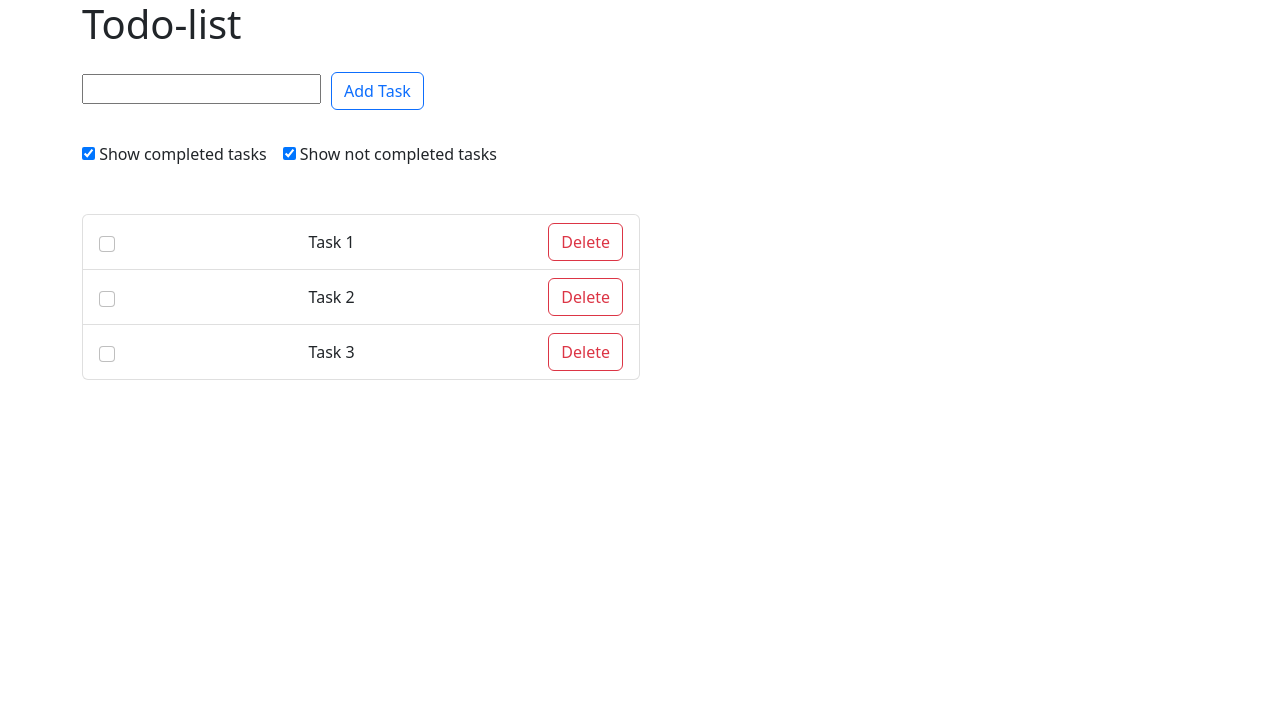
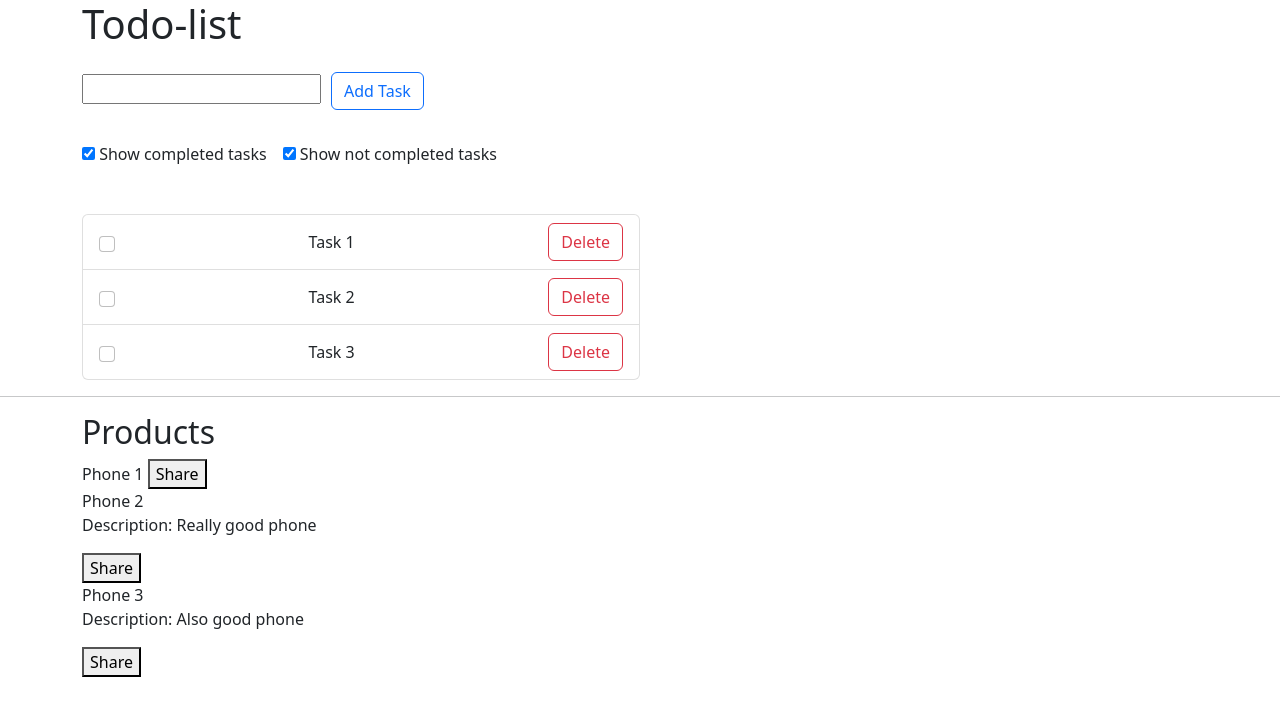
Before and after one commit to Rin1109/todo-list-my-work, an Angular app: page / in a window 1280 px wide. Shown: the top 716 px of the page. Built offline with nearby package versions, Linux system fonts and the light colour scheme.

Commit message:
Create product-list.component

```diff
--- a/src/app/app.component.html
+++ b/src/app/app.component.html
@@ -1,3 +1,7 @@
 <div class="container">
   <app-todo-list></app-todo-list>
 </div>
+<hr>
+<div class="container">
+  <app-product-list></app-product-list>
+</div>
--- a/src/app/app.module.ts
+++ b/src/app/app.module.ts
@@ -7,12 +7,14 @@ import { TodoListComponent } from './todo-list/todo-list.component';
 import {FormsModule} from "@angular/forms";
 import {CommonModule} from "@angular/common";
 import { TaskFiltersComponent } from './task-filters/task-filters.component';
+import { ProductListComponent } from './product-list/product-list.component';
 
 @NgModule({
   declarations: [
     AppComponent,
     TodoListComponent,
-    TaskFiltersComponent
+    TaskFiltersComponent,
+    ProductListComponent
   ],
   imports: [
     BrowserModule,
--- /dev/null
+++ b/src/app/product-list/product-list.component.html
@@ -0,0 +1,13 @@
+<h2>Products</h2>
+
+<div *ngFor="let product of products">
+  <a [title]="product.name + ' details'">
+    {{ product.name }}
+  </a>
+  <p *ngIf="product.description">
+    Description: {{ product.description }}
+  </p>
+  <button (click)="share()">
+    Share
+  </button>
+</div>
--- /dev/null
+++ b/src/app/product-list/product-list.component.ts
@@ -0,0 +1,24 @@
+import { Component, OnInit } from '@angular/core';
+
+@Component({
+  selector: 'app-product-list',
+  templateUrl: './product-list.component.html',
+  styleUrls: ['./product-list.component.css']
+})
+export class ProductListComponent implements OnInit {
+
+  products = [
+    {name: 'Phone 1', description: ''},
+    {name: 'Phone 2', description: 'Really good phone'},
+    {name: 'Phone 3', description: 'Also good phone'},
+  ]
+
+  constructor() { }
+
+  ngOnInit(): void {
+  }
+
+  share() {
+
+  }
+}
```
Also changed, not shown: src/app/product-list/product-list.component.css (added).
